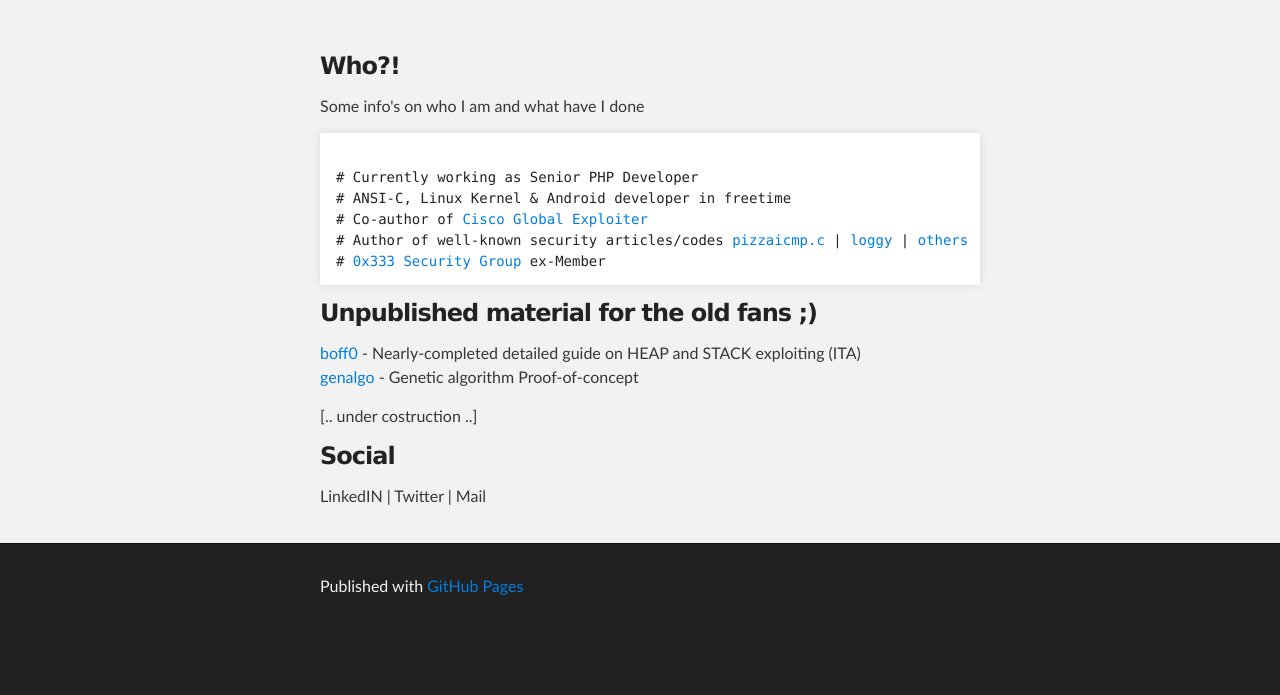
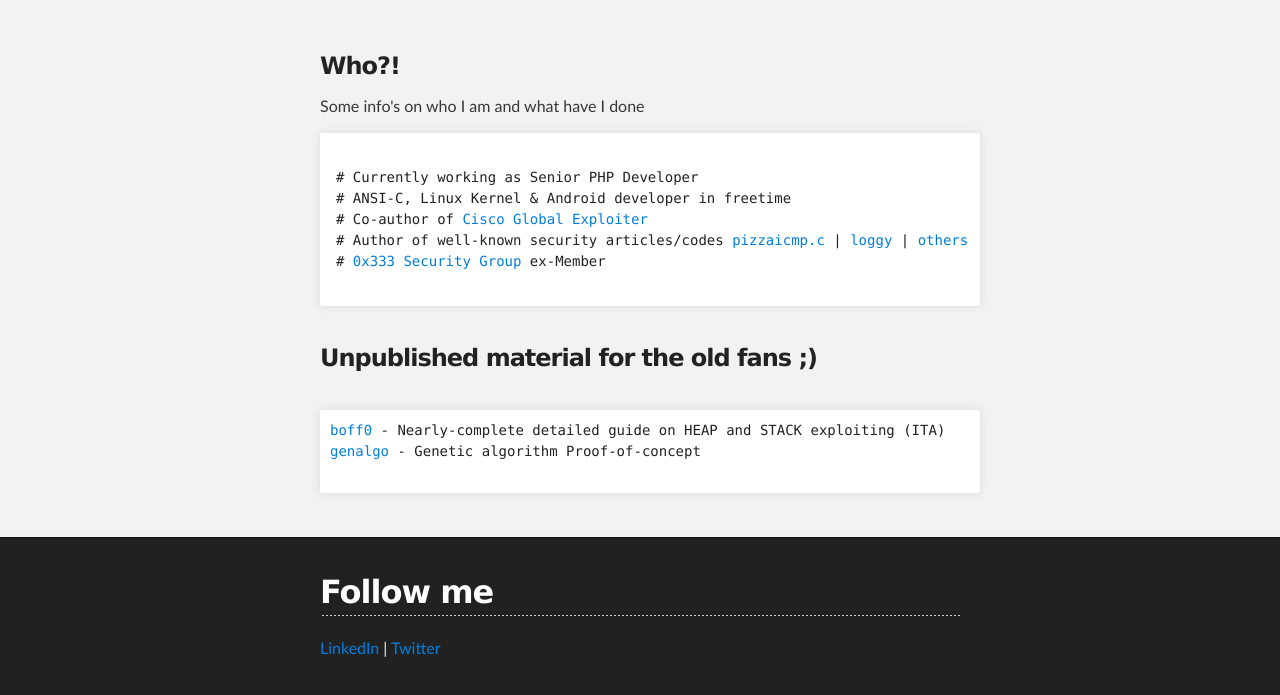
Before and after one commit to evil0/evil0.github.com, a plain HTML site: page index.html in a window 1280 px wide. Shown: the part 212-907 px from the top of the page. Before the commit the page ends 845 px from the top, so only its background shows below. Drawn offline with Linux system fonts and the light colour scheme.

Commit message:
index mod

```diff
--- a/index.html
+++ b/index.html
@@ -23,41 +23,36 @@
 
         </header>
     </div>
-
     <!-- MAIN CONTENT -->
     <div id="main_content_wrap" class="outer">
       <section id="main_content" class="inner">
         <h3>Who?!</h3>
 
-<p>Some info's on who I am and what have I done</p>
+		<p>Some info's on who I am and what have I done</p>
 
-<pre><code>
+		<pre><code>
 # Currently working as Senior PHP Developer
 # ANSI-C, Linux Kernel & Android developer in freetime
 # Co-author of <a href="http://en.wikipedia.org/wiki/Cisco_Global_Exploiter" target="_blank">Cisco Global Exploiter</a>
 # Author of well-known security articles/codes <a href="http://www.google.com/search?q=pizzaicmp" target="_blank">pizzaicmp.c</a> | <a href="http://packetstormsecurity.org/files/48046/loggy-r26-0.1.4.tgz.html">loggy</a> | <a href="http://www.google.com/search?q=eviltime.com%20netfilter%20hooking">others</a>
 # <a href="http://www.google.com/search?q=0x333+outsiders">0x333 Security Group</a> ex-Member
-</code></pre>
-
-<h3>Unpublished material for the old fans ;)</h3>
-
-<p><a href="boff0.txt" target="_blank">boff0</a> - Nearly-completed detailed guide on HEAP and STACK exploiting (ITA) <br/>
+		</code></pre>
+		<br/>
+		<h3>Unpublished material for the old fans ;)</h3>
+		<br/>
+		<pre>
+<a href="boff0.txt" target="_blank">boff0</a> - Nearly-complete detailed guide on HEAP and STACK exploiting (ITA)
 <a href="genalgo.c" target="_blank">genalgo</a> - Genetic algorithm Proof-of-concept
-
-</p>
-
-<i>[.. under costruction ..]</i>
-
-<h3>Social</h3>
-
-<p>LinkedIN | Twitter | Mail</p>
-
+		</pre>
+		<br/>
     </div>
 
     <!-- FOOTER  -->
+
     <div id="footer_wrap" class="outer">
       <footer class="inner">
-        <p>Published with <a href="http://pages.github.com">GitHub Pages</a></p>
+       <h2 style="color:#fff">Follow me</h3><p><a href="http://it.linkedin.com/in/costantinomarco">LinkedIn</a> | <a href="https://twitter.com/userid0">Twitter</a></p>
+
       </footer>
     </div>
 
```
